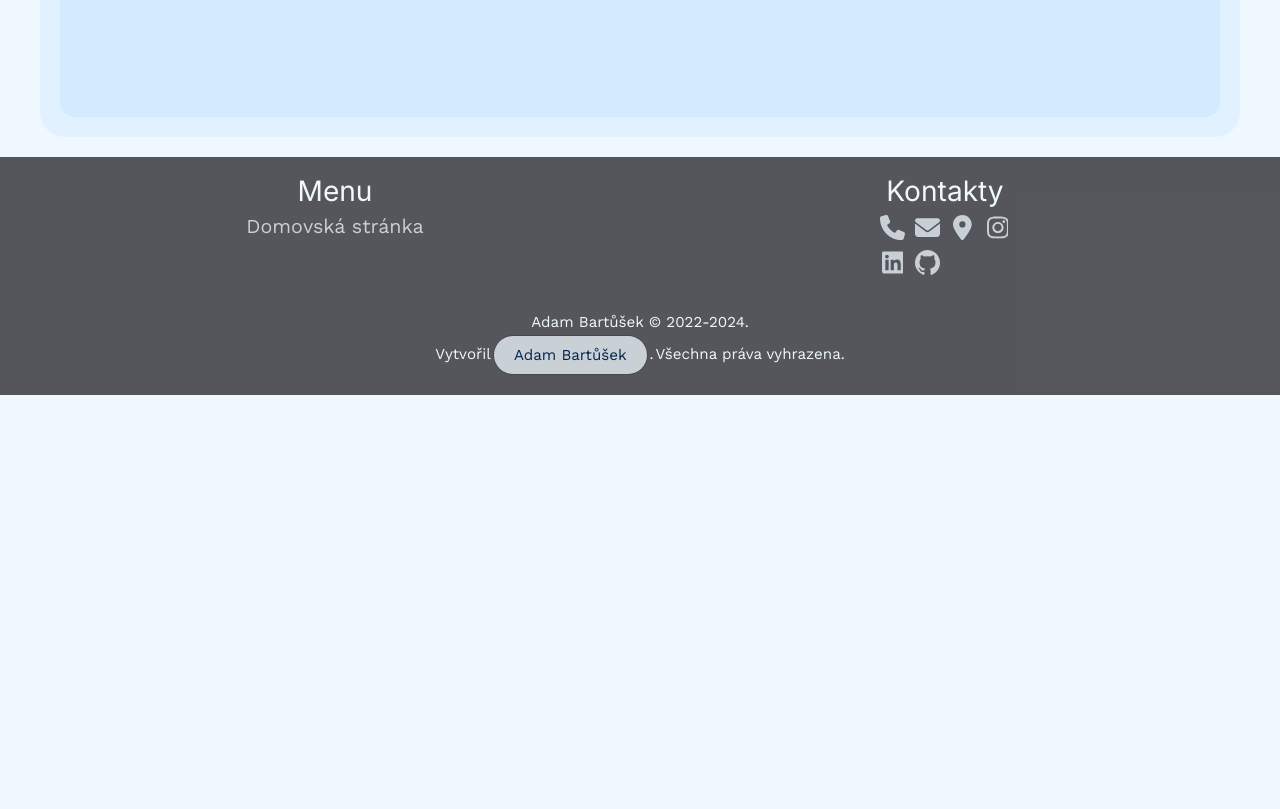
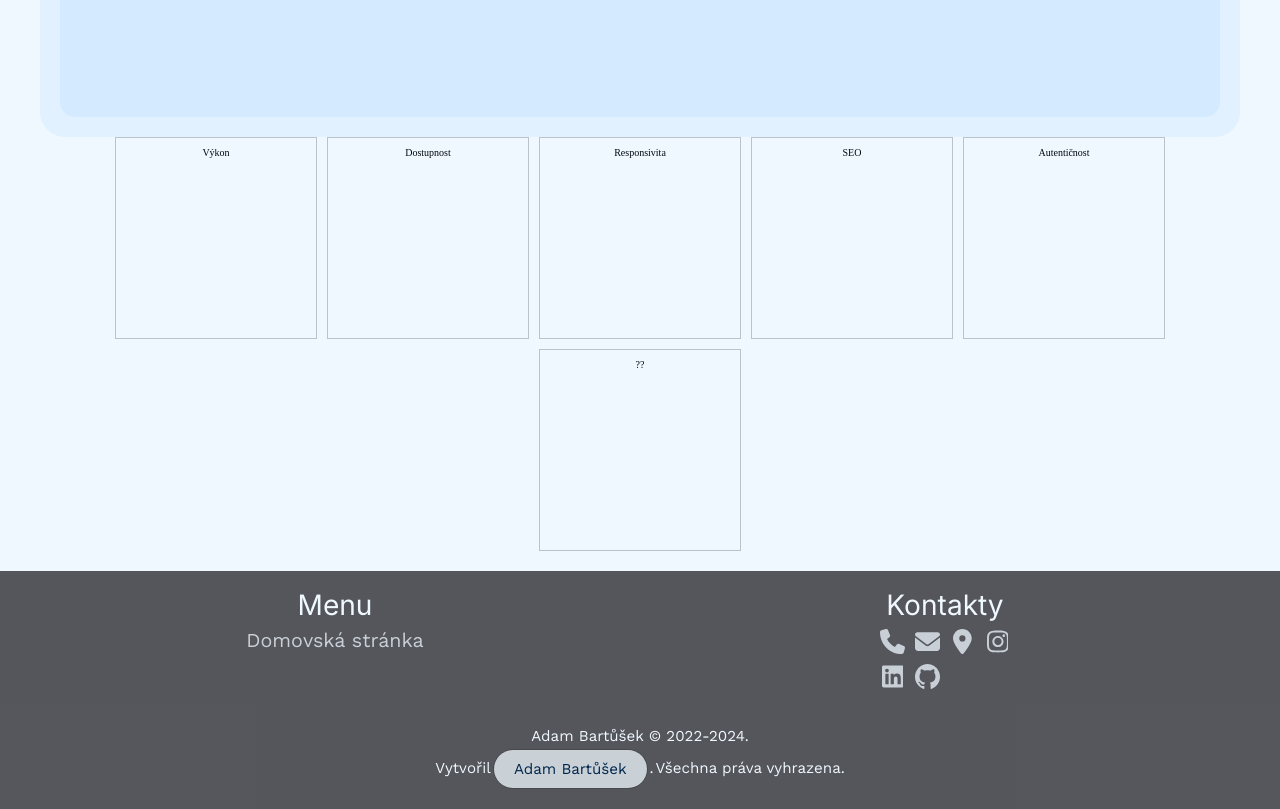
Before and after one commit to adambprograming/NextJsTemplate, a Next.js app: page /sluzby in a window 1280 px wide. Shown: the part 820-1629 px from the top of the page. Before the commit the page ends 1215 px from the top, so only its background shows below. Built offline with nearby package versions, Linux system fonts and the light colour scheme.

Commit message:
Add FlipCard

```diff
--- a/app/o-mne/page.jsx
+++ b/app/o-mne/page.jsx
@@ -133,7 +133,7 @@ const Page = () => {
         </p>
         <Btn
           href="/kontakt"
-          bgColor="var(--color-secondary)"
+          bgColor="var(--color-primary)"
           textColor="var(--color-text)"
           borderSize="none"
           borderRadius="15px"
--- a/app/sluzby/page.jsx
+++ b/app/sluzby/page.jsx
@@ -8,11 +8,31 @@ import styles from "./page.module.scss";
 
 // Componenets
 import InteractiveChooser from "@/components/interactive-chooser/interactive-chooser.component";
+import { FlipCard } from "@/components/card/card.component";
 
 const ServicesPage = () => {
   return (
     <main className={styles.main}>
-      <InteractiveChooser />
+      <section className={`${styles.chooser}`}>
+        <InteractiveChooser />
+      </section>
+      <section className={`${styles.benefits}`}>
+        <FlipCard width="200px" height="200px" bgColor="" flippedContent={<>XDDD</>}>Výkon</FlipCard>
+        <FlipCard width="200px" height="200px" bgColor="" flippedContent={<>XDDD</>}>Dostupnost</FlipCard>
+        <FlipCard width="200px" height="200px" bgColor="" flippedContent={<>XDDD</>}>Responsivita</FlipCard>
+        <FlipCard width="200px" height="200px" bgColor="" flippedContent={<>XDDD</>}>SEO</FlipCard>
+        <FlipCard width="200px" height="200px" bgColor="" flippedContent={<>XDDD</>}>Autentičnost</FlipCard>
+        <FlipCard width="200px" height="200px" bgColor="" flippedContent={<>XDDD</>}>??</FlipCard>
+      </section>
+      <section className={`${styles.process}`}>
+
+      </section>
+      <section className={`${styles.cta}`}>
+
+      </section>
+      <section className={`${styles.checkAlso}`}>
+
+      </section>
     </main>
   );
 };
--- a/app/sluzby/page.module.scss
+++ b/app/sluzby/page.module.scss
@@ -1,58 +1,10 @@
 .main {
-    .servicesPage {
-        padding: 20px;
-        font-family: Arial, sans-serif;
-
-        section {
-          margin-bottom: 40px;
-        }
-
-        h1, h2 {
-          color: #333;
-        }
-
-        h3 {
-          color: #555;
-        }
-
-        p {
-          line-height: 1.6;
-          color: #666;
-        }
-
-        .servicesOverview {
-          text-align: center;
-
-          p {
-            max-width: 600px;
-            margin: 0 auto;
-          }
-        }
-
-        .serviceDetail {
-          padding: 20px;
-          border: 1px solid #ddd;
-          border-radius: 8px;
-          background: #f9f9f9;
-
-          h2 {
-            margin-top: 0;
-          }
-
-          .subsection {
-            margin-top: 20px;
-          }
-        }
-
-        .contactCta {
-          text-align: center;
-          font-size: 18px;
-
-          a {
-            color: #0070f3;
-            text-decoration: none;
-          }
-        }
-      }
+  .benefits {
+    display: flex;
+    flex-direction: row;
+    flex-wrap: wrap;
+    justify-content: center;
+    gap: 1rem;
+  }
 
 }
--- a/components/card/card.component.jsx
+++ b/components/card/card.component.jsx
@@ -1,3 +1,4 @@
+"use client"
 // Styles
 import styles from "./card.module.scss";
 // Public & Assets
@@ -32,7 +33,7 @@ INSTRUCTIONS
                           2: brc (border radius change) (border radius of btn change to borderHoverRadius)
 */
 
-const Card = ({
+export const Card = ({
   children,
   gapFlex = "0px",
   gapFlexRow = "",
@@ -52,7 +53,9 @@ const Card = ({
   hoverEffect = "",
 }) => {
   return (
-    <div className={`${styles.card} ${styles[hoverEffect]}`} style={{
+    <div
+      className={`${styles.card} ${styles[hoverEffect]}`}
+      style={{
         padding: `${paddingOfCard}`,
         border: `${borderSize} solid ${borderColor}`,
         borderRadius: `${borderRadius}`,
@@ -60,7 +63,8 @@ const Card = ({
         width: `${width}`,
         height: `${height}`,
         "--localFilterHover": `${filterHover}`,
-    }}>
+      }}
+    >
       <span
         className={`${styles.cardBg}`}
         style={{
@@ -70,14 +74,110 @@ const Card = ({
           "--localBgHoverColor": `${bgHoverColor}`,
         }}
       ></span>
-      <div className={`${styles.content}`} style={{
-        rowGap: `${gapFlexRow ? gapFlexRow : gapFlex}`,
-        columnGap: `${gapFlexColumn ? gapFlexColumn : gapFlex}`
-      }}>
+      <div
+        className={`${styles.content}`}
+        style={{
+          rowGap: `${gapFlexRow ? gapFlexRow : gapFlex}`,
+          columnGap: `${gapFlexColumn ? gapFlexColumn : gapFlex}`,
+        }}
+      >
         {children}
       </div>
     </div>
   );
 };
 
-export default Card;
+/*
+FlipCard
+FlippingCard on hover
+#F0F
+*/
+
+/*
+opacity must be set throught bgColor "rgb(from var(--color-secondary) r g b / 0.1"
+for BACKDROPFILTER to work, background must be transparent or semitransparent
+INSTRUCTIONS
+  gapFlex               gap for content
+  gapFlexRow            gap for rows of content (if not set, gapFlex picked for gapRow)
+  gapFlexColumn         gap for columns of content (if not set, gapFlex picked for gapColumn)
+  borderRadius          borderRadius (default set to 0px)
+  borderHoverRadius     its new radius of card
+  borderSize            size of border (default set to 1px)
+  borderColor           color of border
+  paddingOfCard         padding of card
+  width                 width of card
+  height                height of card
+  backdropFilter        backdropfilter of cardFront
+  backdropFilterHover   backdropfilter of cardBack
+  filter                filter of cardFront
+  filterHover           filter of cardBack
+  bgColor               color of cardFront
+  bgHoverColor          background color of cardBack
+*/
+
+export const FlipCard = ({
+  children,
+  gapFlex = "0px",
+  gapFlexRow = "",
+  gapFlexColumn = "",
+  borderRadius = "0px",
+  borderSize = "1px",
+  borderColor = "var(--color-border)",
+  paddingOfCard = "10px 20px",
+  width = "",
+  height = "",
+  backdropFilter = "",
+  backdropFilterHover = "",
+  filter = "",
+  filterHover = "",
+  bgColor = "",
+  bgHoverColor = "",
+  flippedContent,
+}) => {
+  return (
+    <div
+      className={`${styles.flipCard}`}
+      onClick={(e) => {
+        e.currentTarget.classList.toggle(styles.clicked);
+      }}
+    >
+      <div
+        className={styles.cardInner}
+        style={{
+          border: `${borderSize} solid ${borderColor}`,
+          borderRadius: `${borderRadius}`,
+          width: `${width}`,
+          height: `${height}`,
+          "--localFilter": `${filter}`,
+          "--localFilterHover": `${filterHover}`,
+          "--localBackdropFilter": `${backdropFilter}`,
+          "--localBackdropFilterHover": `${backdropFilterHover}`,
+          "--localBgColor": `${bgColor}`,
+          "--localBgHoverColor": `${bgHoverColor}`,
+        }}
+      >
+        <div
+          className={`${styles.cardFront}`}
+          style={{
+            padding: `${paddingOfCard}`,
+            rowGap: `${gapFlexRow ? gapFlexRow : gapFlex}`,
+            columnGap: `${gapFlexColumn ? gapFlexColumn : gapFlex}`,
+          }}
+        >
+          {children}
+        </div>
+        {flippedContent && (
+          <div
+            className={`${styles.cardBack}`}
+            style={{
+              rowGap: `${gapFlexRow ? gapFlexRow : gapFlex}`,
+              columnGap: `${gapFlexColumn ? gapFlexColumn : gapFlex}`,
+            }}
+          >
+            {flippedContent}
+          </div>
+        )}
+      </div>
+    </div>
+  );
+};
--- a/components/card/card.module.scss
+++ b/components/card/card.module.scss
@@ -37,8 +37,57 @@
 
     &.brc:hover {
       border-radius: var(--localBorderHoverRadius) !important;
-
       background-color: var(--localBgHoverColor) !important;
     }
   }
 }
+
+.flipCard {
+  margin: auto 0;
+  overflow: hidden;
+  position: relative;
+  z-index: 5;
+  perspective: 1000px; /* Enables 3D perspective */
+  .cardInner {
+    position: relative;
+    transform-style: preserve-3d;
+    transition: transform 0.6s ease; /* Smooth flip animation */
+  }
+  &:not(.clicked) .cardInner {
+    transform: rotateY(0deg);
+  }
+  &.clicked .cardInner {
+    transform: rotateY(180deg);
+  }
+  .cardFront,
+  .cardBack {
+    backface-visibility: hidden; /* Hides the back when flipped */
+    display: flex;
+    align-items: center;
+    justify-content: center;
+    flex-direction: column;
+    z-index: 1;
+  }
+  .cardFront {
+    background-color: var(--localBgColor);
+    filter: var(--localFilter);
+    backdrop-filter: var(--localBackdropFilter);
+  }
+  .cardBack {
+    position: absolute;
+    top: 0;
+    left: 0;
+    width: 100%;
+    height: 100%;
+    background-color: var(--localBgHoverColor);
+    filter: var(--localFilterHover);
+    backdrop-filter: var(--localBackdropFilterHover);
+    transform: rotateY(180deg); /* Initial state for the back side */
+  }
+}
+
+@media only screen and (pointer: fine) {
+  .flipCard:hover .cardInner {
+    transform: rotateY(180deg);
+  }
+}
--- a/components/interactive-chooser/interactive-chooser.component.jsx
+++ b/components/interactive-chooser/interactive-chooser.component.jsx
@@ -21,7 +21,7 @@ import { useEffect, useState } from "react";
 // Context & Actions
 
 // Componenets
-import Card from "@/components/card/card.component";
+import { Card } from "@/components/card/card.component";
 import Btn from "@/components/btn/btn.component";
 import { Carousel, CarouselItem } from "../carousel/carousel.component";
 import Popup from "../popup/popup.component";
```
